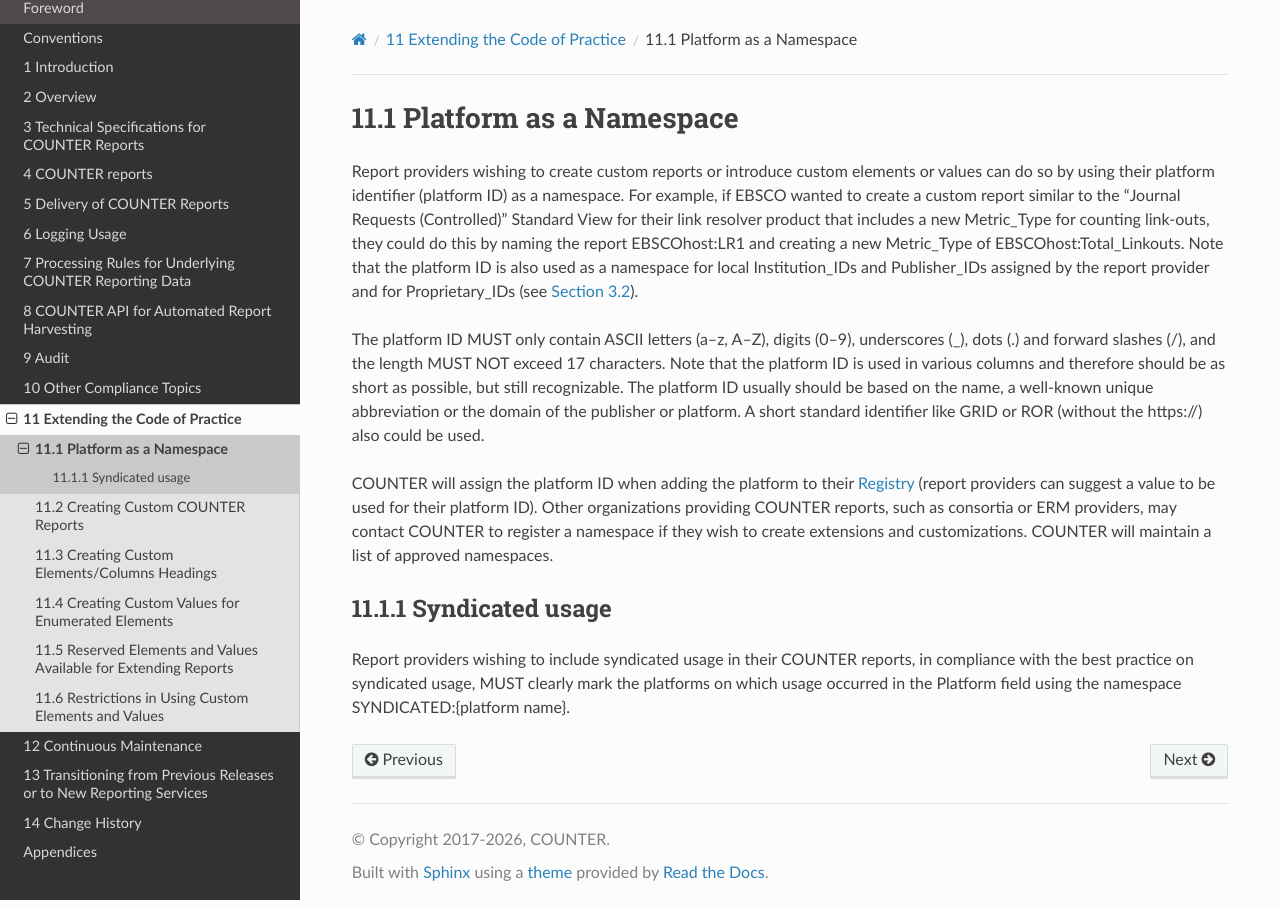
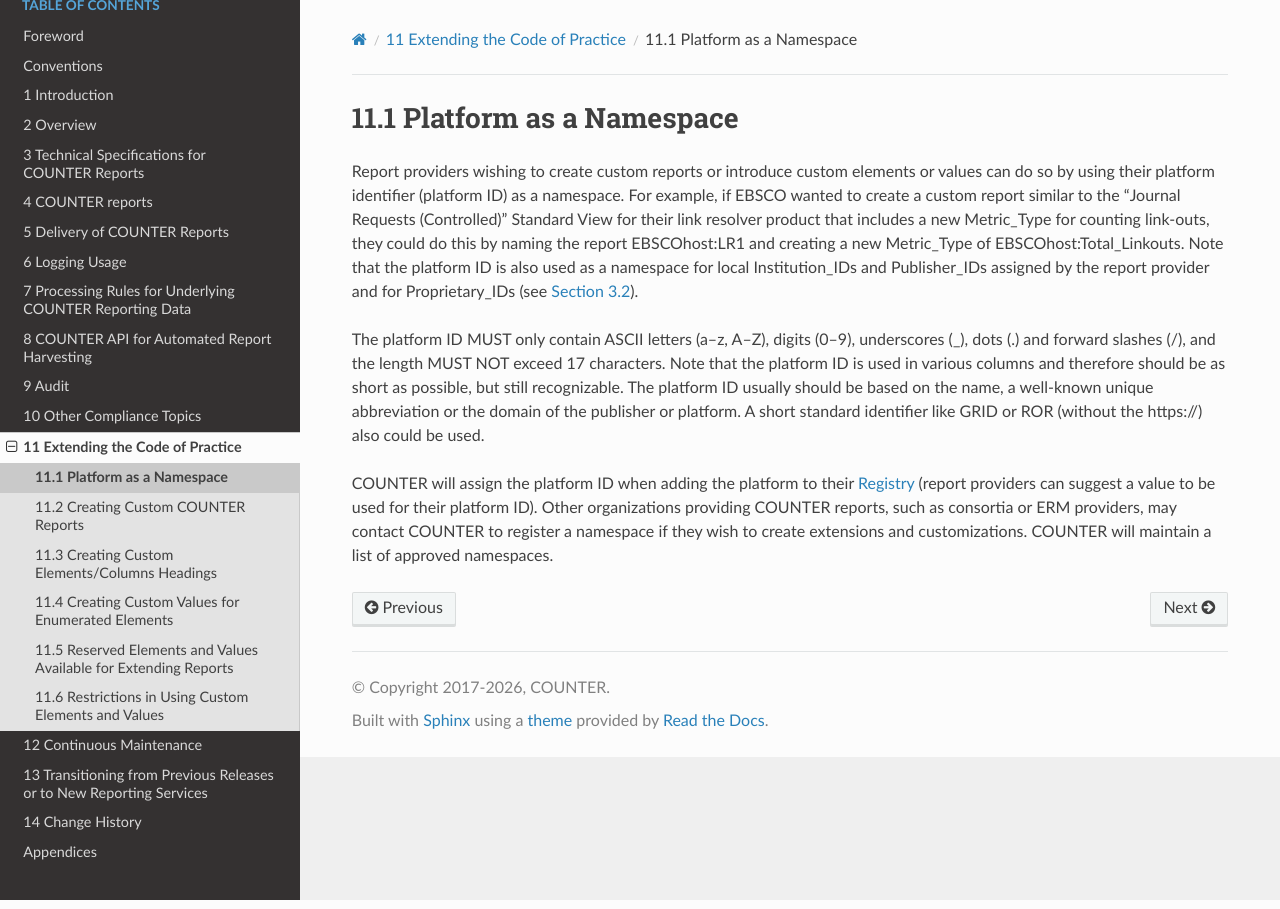
Before and after one commit to Project-Counter/cop5, a Sphinx documentation site: the page built from source/11-extending/01-platform-as-a-namespace.rst, in a window 1280 px wide. Built offline with Sphinx 7.4.7 and the Read the Docs theme 3.1.0, drawn with Linux system fonts in a browser that asks for light colours.

Commit message:
Update 01-platform-as-a-namespace.rst
removed reference to syndication

```diff
--- a/source/11-extending/01-platform-as-a-namespace.rst
+++ b/source/11-extending/01-platform-as-a-namespace.rst
@@ -10,8 +10,3 @@ Report providers wishing to create custom reports or introduce custom elements o
 The platform ID MUST only contain ASCII letters (a–z, A–Z), digits (0–9), underscores (_), dots (.) and forward slashes (/), and the length MUST NOT exceed 17 characters. Note that the platform ID is used in various columns and therefore should be as short as possible, but still recognizable. The platform ID usually should be based on the name, a well-known unique abbreviation or the domain of the publisher or platform. A short standard identifier like GRID or ROR (without the \https://) also could be used.
 
 COUNTER will assign the platform ID when adding the platform to their `Registry <https://registry.countermetrics.org>`_ (report providers can suggest a value to be used for their platform ID). Other organizations providing COUNTER reports, such as consortia or ERM providers, may contact COUNTER to register a namespace if they wish to create extensions and customizations. COUNTER will maintain a list of approved namespaces.
-
-
-Syndicated usage
-""""""""""""""""
-Report providers wishing to include syndicated usage in their COUNTER reports, in compliance with the best practice on syndicated usage, MUST clearly mark the platforms on which usage occurred in the Platform field using the namespace SYNDICATED:{platform name}.
```
